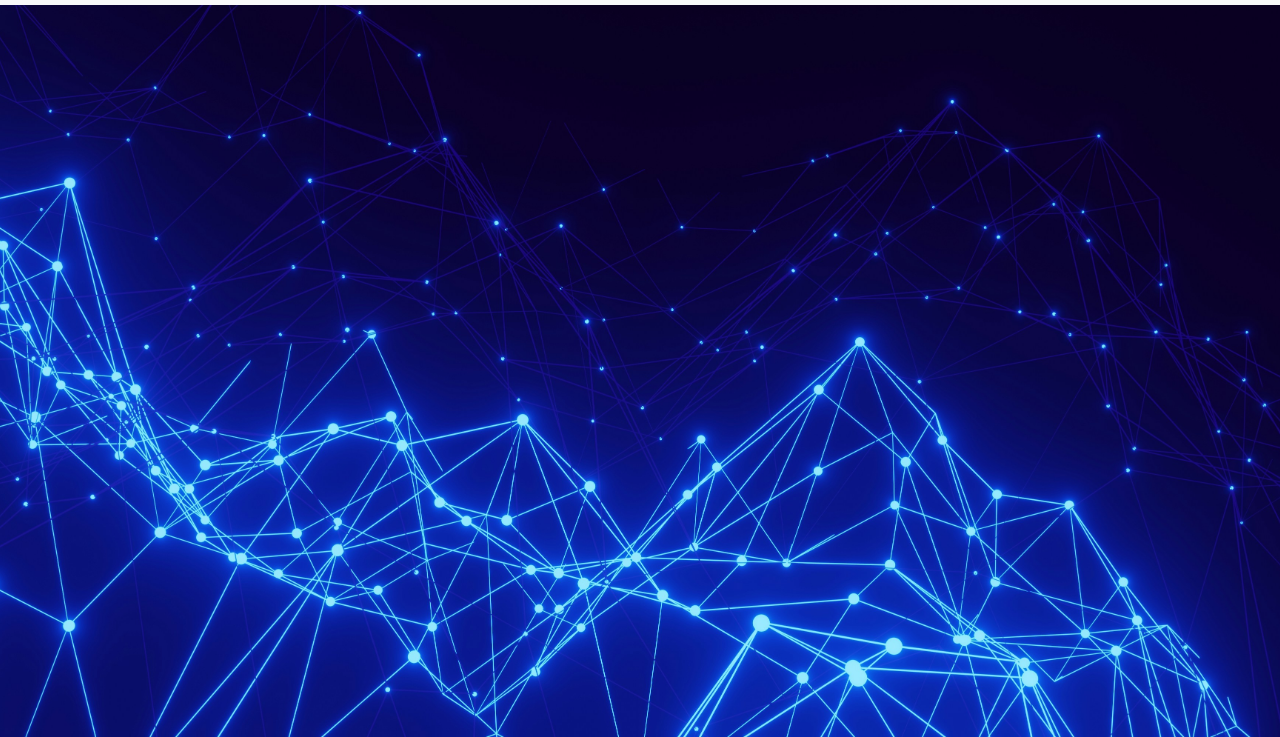
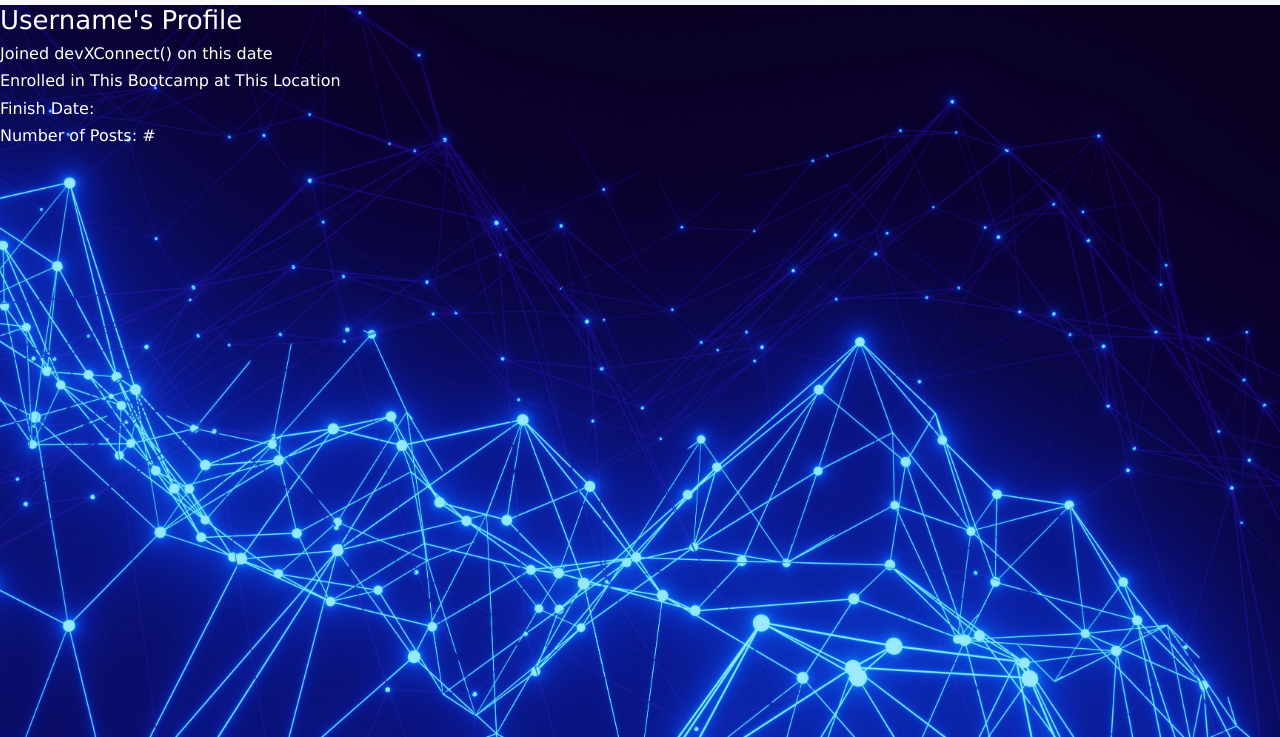
Before and after one commit to MarlyV1/dev-x-connect1, a website: page public/profile.html in a window 1280 px wide. Shown: the part 63-800 px from the top of the page. Drawn offline with nearby package versions, Linux system fonts and the light colour scheme; a web font is replaced by a local one.

Commit message:
basic outline for profile page

```diff
--- a/public/profile.html
+++ b/public/profile.html
@@ -54,6 +54,16 @@
         </div>
     </nav>
     </header>
-
+    <main>
+        <div>
+            <h2>Username's Profile</h2>
+            <h3>Joined devXConnect() on this date</h3>
+        </div>
+        <div>
+            <h4>Enrolled in This Bootcamp at This Location</h4>
+            <h4>Finish Date:</h4>
+            <h4>Number of Posts: #</h4>
+        </div>
+    </main>
 </body>
 </html>
```
